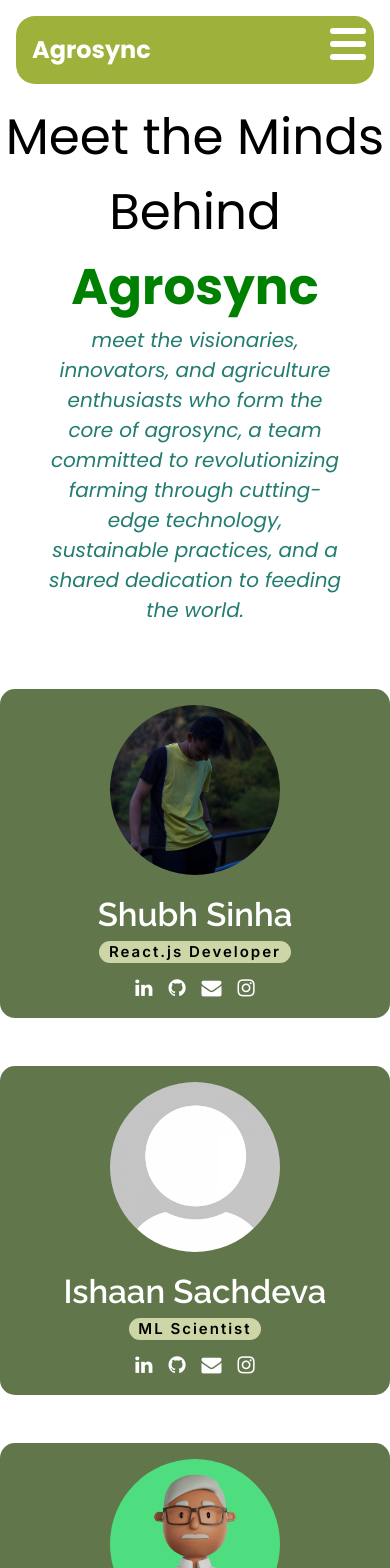
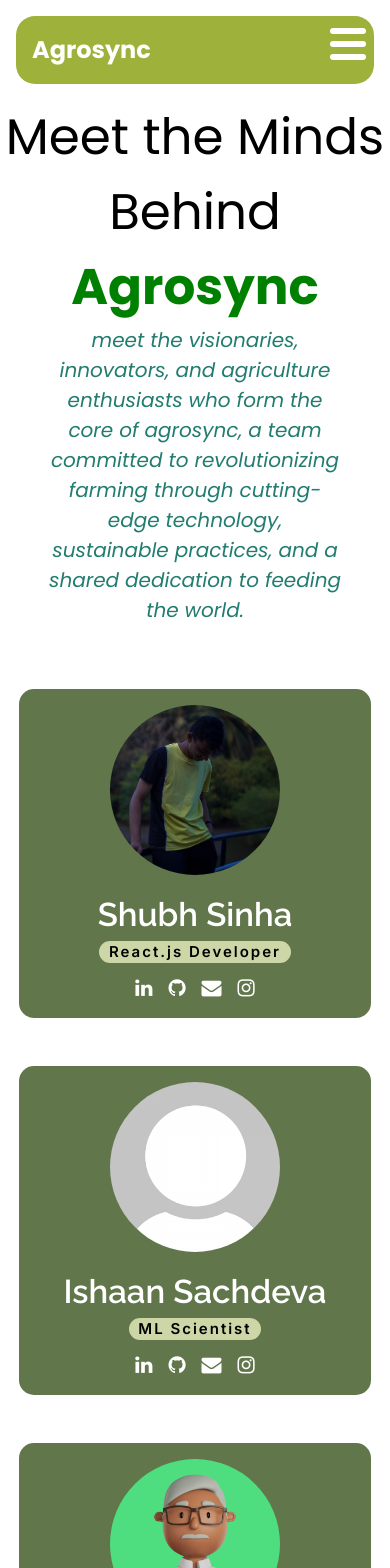
Before and after one commit to shrudex/agrosync, a React (Vite) app: page /about in a window 390 px wide. Shown: the top 1568 px of the page. Built offline with nearby package versions, Linux system fonts and the light colour scheme; the HTML template or start-up script is replaced by a standard one; a web font is replaced by a local one.

Commit message:
padding given to about

```diff
--- a/src/components/pages/about/About.css
+++ b/src/components/pages/about/About.css
@@ -117,7 +117,9 @@ padding-right: 3rem;
 /* Use media query to adjust the number of columns */
 @media (max-width: 768px) {
     .team-content {
-      grid-template-columns: repeat(1, 1fr); /* One column for smaller screens */
+      grid-template-columns: repeat(1, 1fr);
+      padding-left: 1.2rem;
+      padding-right: 1.2rem;
     }
   }
 
```
